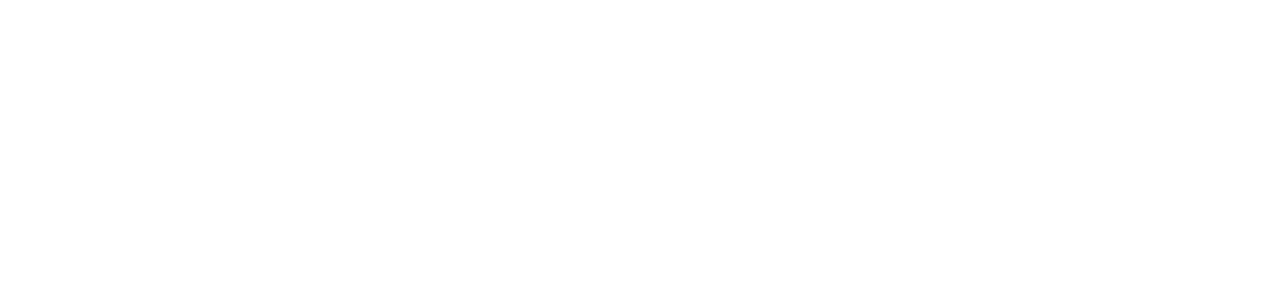
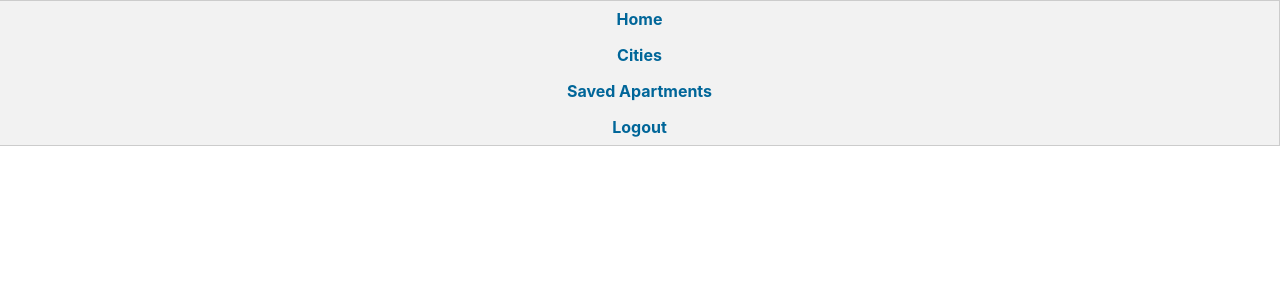
Before and after one commit to cmur11/apartmentreviewfrontend, a React (Create React App) app: page / in a window 1280 px wide. Shown: the top 300 px of the page. Built offline with nearby package versions, Linux system fonts and the light colour scheme.

Commit message:
navbar and fixed neighborhood filter

```diff
--- a/src/App.css
+++ b/src/App.css
@@ -36,3 +36,20 @@
     transform: rotate(360deg);
   }
 }
+#nav {
+  width: 100%;
+  float: left;
+  margin: 0 0 3em 0;
+  padding: 0;
+  list-style: none;
+  background-color: #f2f2f2;
+  border-bottom: 1px solid #ccc;
+  border-top: 1px solid #ccc; }
+
+#nav li a {
+      display: block;
+      padding: 8px 15px;
+      text-decoration: none;
+      font-weight: bold;
+      color: #069;
+      border-right: 1px solid #ccc; }
--- a/src/components/App.js
+++ b/src/components/App.js
@@ -1,5 +1,6 @@
 // import logo from './logo.svg';
 import react, {useState} from "react"
+import Navbar from "./Navbar"
 import Cities from "./Cities"
 import LoginForm from "./LoginForm"
 import ListingContainer from "./ListingContainer.js"
@@ -22,6 +23,7 @@ console.log(city)
 
   return (
     <div className="App">
+      <Navbar/>
       <Router>
         <Route exact path="/login">
           <LoginForm />
--- a/src/components/Filter.js
+++ b/src/components/Filter.js
@@ -23,14 +23,14 @@ function Filter({filterSearch, distinctNeighborhoods}){
 
 <form className = "filter form" onSubmit = {(e) =>handleSubmit(e)}>
         <label className = "bathroomLabel">Bathrooms:  </label>
-        <select onChange = {(e) => setBathrooms(e.target.value)} class = "Bathrooms">
+        <select onChange = {(e) => setBathrooms(e.target.value)} className = "Bathrooms">
             <option value = "0"> </option>
             <option value = "1">1+</option>
             <option value = "2">2+</option>
             <option value = "3">3+</option>
         </select>
         <label className = "bedroomLabel" >Bedrooms:  </label>
-        <select class = "Bedrooms" onChange = {(e) => setBedrooms(e.target.value)}>
+        <select className = "Bedrooms" onChange = {(e) => setBedrooms(e.target.value)}>
             <option value = "0"> </option>
             <option value = "0">Studio</option>
             <option value = "1">1+</option>
@@ -40,7 +40,7 @@ function Filter({filterSearch, distinctNeighborhoods}){
         {/* <br></br> */}
 
         <label className = "neighborhoodLabel">Neighborhood:</label>
-            <select class = "Neighborhood" onChange = {(e) => setNeighborhoods(e.target.value)}>
+            <select className = "Neighborhood" onChange = {(e) => setNeighborhoods(e.target.value)}>
             <option value = "All"> </option>
             {neighborhoodSelect}
 
@@ -48,7 +48,7 @@ function Filter({filterSearch, distinctNeighborhoods}){
 
 
         <label className = "priceLabel" >Max Price:</label>
-        <select class = "Price" onChange = {(e) => setPrice(e.target.value)}>
+        <select className = "Price" onChange = {(e) => setPrice(e.target.value)}>
         <option value = "10000000"> </option>
         <option value = "750">$750</option>
         <option value = "1000">$1,000</option>
--- a/src/components/ListingCards.js
+++ b/src/components/ListingCards.js
@@ -5,11 +5,18 @@ import { Link } from "react-router-dom";
 // import OneListing from "./OneListing"
 
 function ListingCards({listing, user, oneApartment}){
-    // console.log(listing)
+    // console.log(listing
     const [chosenApartment , setChosenApartment] = useState([])
+    const [sum, setSum] = useState()
     // console.log(user)
     // function handleRender(listing){
     //      return(
+          const arrayOfReviews = listing.reviews.map((review) => review.rating)
+          console.log(arrayOfReviews)
+          const length = arrayOfReviews.length
+
+        //   const sum = arrayOfReviews.reduce((a,b) => (a+ b))
+          console.log(length)
 
     //       <div>
     //           <OneListing listing = {listing} key = {listing.id}/>
--- a/src/components/ListingContainer.js
+++ b/src/components/ListingContainer.js
@@ -41,7 +41,7 @@ function ListingContainer({city, setCity,oneApartment}){
            )
        })
 
-       const listingNeighborhoods = listings.map((listing) => {
+       const listingNeighborhoods = filteredWithCity.map((listing) => {
            return( listing.neighborhood)
        })
       const distinctNeighborhoods = [...new Set(listingNeighborhoods)]
--- /dev/null
+++ b/src/components/Navbar.js
@@ -0,0 +1,13 @@
+function Navbar(){
+        return(
+            <div>
+                <ul id ="nav">
+                    <li><a href = "#">Home</a></li>
+                    <li><a href = "#">Cities</a></li>
+                    <li><a href = "#">Saved Apartments</a></li>
+                    <li><a href = "#">Logout</a></li>
+                </ul>
+            </div>
+        )
+}
+export default Navbar;
```
